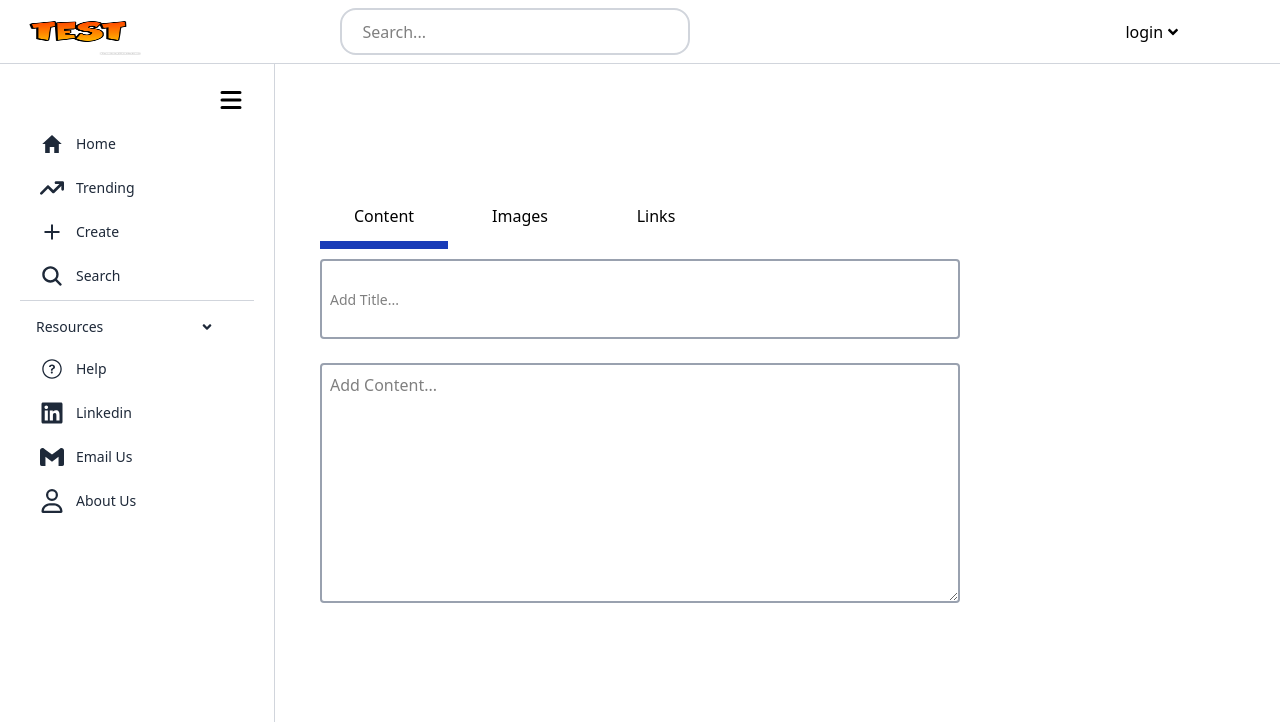
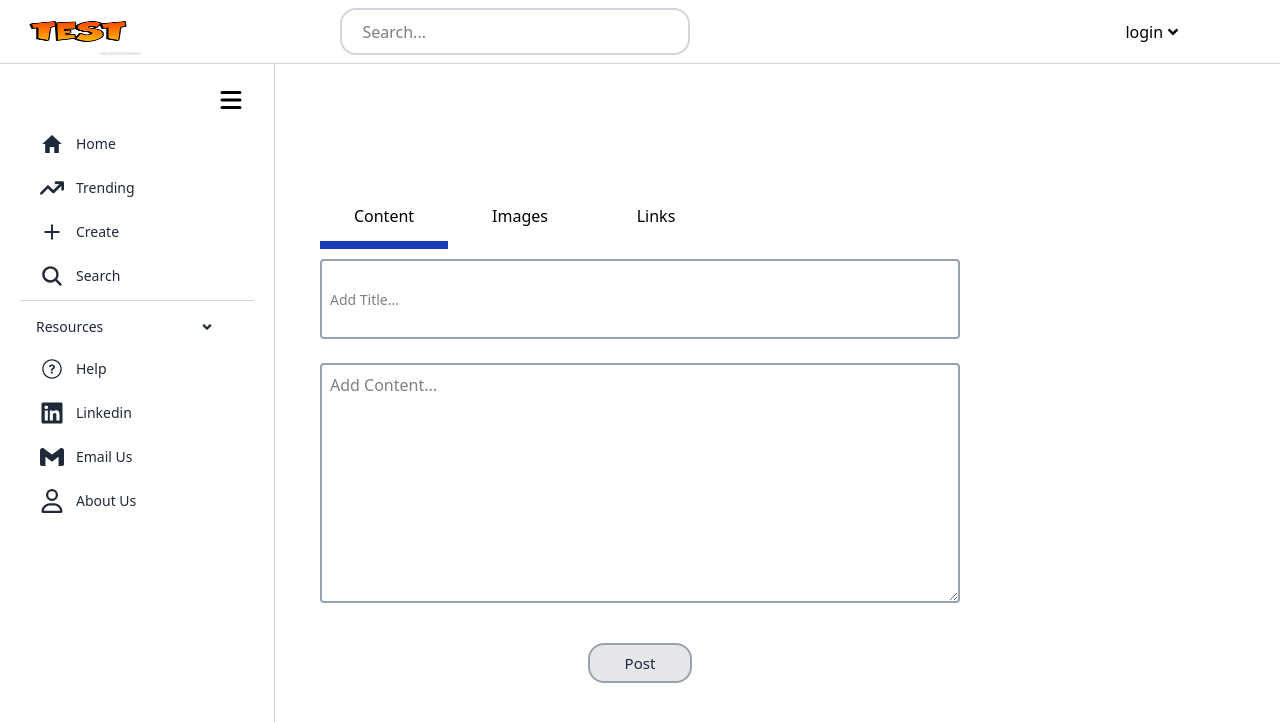
Before and after one commit to Astitvazz/BubbleBlog2, a React (Vite) app: page /create in a window 1280 px wide. Shown: the top 722 px of the page. Built offline with nearby package versions, Linux system fonts and the light colour scheme; no server answers.

Commit message:
added validation to createPost and wrapped data in formData

```diff
--- a/src/components/ImageCarousel.jsx
+++ b/src/components/ImageCarousel.jsx
@@ -14,7 +14,7 @@ function ImageCarousel({ images }) {
     >
       {images.map((img, i) => (
         <SwiperSlide key={i}>
-          <img src={img} alt={`Slide ${i}`} className="w-full h-[300px] object-cover rounded-2xl" />
+          <img src={img} alt={`Slide ${i}`} className="w-full h-[400px] object-cover rounded-2xl" />
         </SwiperSlide>
       ))}
     </Swiper>
--- a/src/pages/CreatePost.jsx
+++ b/src/pages/CreatePost.jsx
@@ -1,101 +1,220 @@
-import React, { useState } from 'react'
+import React, { useEffect, useState } from "react";
 import { IoCloudUploadOutline } from "react-icons/io5";
-import ImageCarousel from '../components/ImageCarousel';
+import ImageCarousel from "../components/ImageCarousel";
+import axios from "axios";
 
-function Createpost({isOpen}) {
-  const [content,setContent]=useState(true);
-  const [images, setImages]=useState(false);
-  const [link,setLink]=useState(false);
-  const [text,setText]=useState({
-    title:'',
-    content:'',
-    link:'',
-  })
-  const [fileLinkArray, setFileLinkArray]=useState([])
-  const handleChange=(e)=>{
-    console.log(text)
-    setText((prev)=>{
-      return{...prev,[e.target.name]:e.target.value}
-    })
-  }
-  const toggleContent=()=>{
+function Createpost({ isOpen }) {
+  const [content, setContent] = useState(true);
+  const [images, setImages] = useState(false);
+  const [link, setLink] = useState(false);
+  const [fileArray, setFileArray] = useState([]);
+  const [errors, setErrors] = useState({
+    titleError: "",
+    contentError: "",
+  });
+  const [freez, setFreez] = useState(true);
+  const [text, setText] = useState({
+    title: "",
+    content: "",
+    link: "",
+  });
+  const [fileLinkArray, setFileLinkArray] = useState([]);
+  const handleChange = (e) => {
+    console.log(text);
+    setText((prev) => {
+      return { ...prev, [e.target.name]: e.target.value };
+    });
+
+  };
+  const toggleContent = () => {
     setContent(true);
     setImages(false);
     setLink(false);
-  }
-  const toggleImages=()=>{
+  };
+  const toggleImages = () => {
     setContent(false);
     setImages(true);
     setLink(false);
-  }
-  const toggleLinks=()=>{
+  };
+  const toggleLinks = () => {
     setContent(false);
     setImages(false);
     setLink(true);
-  }
-  const handleFileUpload=(e)=>{
-    const files=e.target.files;
+  };
+  const handleFileUpload = (e) => {
+    const files = e.target.files;
+    const newFiles = Array.from(files);
+    setFileArray((prev) => {
+      return [...prev, ...newFiles];
+    });
     const fileArray = Array.from(files);
-    fileArray.forEach(file => {
-      setFileLinkArray((prev)=>{
-        return[
-          ...prev,URL.createObjectURL(file)
-        ]
-      })
+    fileArray.forEach((file) => {
+      setFileLinkArray((prev) => {
+        return [...prev, URL.createObjectURL(file)];
+      });
     });
-    console.log(files)
-  }
+    console.log(files);
+  };
+  const handleSubmit = async () => {
+    // Reset errors
+    setErrors({ titleError: "", contentError: "" });
+
+    let hasError=false;
+
+    // Validation checks
+    if (text.title.trim() === "") {
+      setErrors((prev) => ({ ...prev, titleError: "Title can't be empty" }));
+      hasError = true;
+    }
+    if (text.content.trim() === "") {
+      setErrors((prev) => ({
+        ...prev,
+        contentError: "Content can't be empty",
+      }));
+      hasError = true;
+    }
+
+    if (hasError) {
+      setFreez(true); // Keep button disabled
+      return; // Stop execution
+    }
+
+     // Enable button for posting
+
+    try {
+      const formData = new FormData();
+      formData.append("title", text.title);
+      formData.append("link", text.link);
+      formData.append("content", text.content);
+
+      fileArray.forEach((file) => {
+        formData.append("images", file);
+      });
+
+      const response = await axios.post("/", formData, {
+        headers: { "Content-Type": "multipart/form-data" },
+      });
+
+      console.log("Form posted successfully", response.data);
+    } catch (error) {
+      console.log("Something went wrong", error);
+    }
+  };
+  useEffect(()=>{
+    if(text.content.trim()!==''&&text.title.trim()!==''){
+      setFreez(false);
+    }
+    if(text.content.trim()===''||text.title.trim()===''){
+      setFreez(true);
+    }
+  },[text])
   return (
     <>
-      <div className='w-full h-screen flex justify-center items-center'>
-          <div className='h-[650px] w-[800px] flex flex-col justify-start items-center pt-10'>
-              <div className='w-[80%] h-20  pt-2 '>
-                <button className={`w-[20%]  h-[80%] ${content?'border-b-8 border-blue-800':'border-none'} mr-2 text-bold`} onClick={toggleContent}>Content</button>
-                <button className={`w-[20%]  h-[80%] ${images?'border-b-8 border-blue-800':'border-none'} mr-2 text-bold`} onClick={toggleImages}>Images</button>
-                <button className={`w-[20%]  h-[80%] ${link?'border-b-8 border-blue-800':'border-none'} mr-2 text-bold`} onClick={toggleLinks}>Links</button>
+      <div className="w-full h-screen flex justify-center items-center">
+        <div className="h-[650px] w-[800px] flex flex-col justify-start items-center pt-10">
+          <div className="w-[80%] h-20  pt-2 ">
+            <button
+              className={`w-[20%]  h-[80%] ${
+                content ? "border-b-8 border-blue-800" : "border-none"
+              } mr-2 text-bold`}
+              onClick={toggleContent}
+            >
+              Content
+            </button>
+            <button
+              className={`w-[20%]  h-[80%] ${
+                images ? "border-b-8 border-blue-800" : "border-none"
+              } mr-2 text-bold`}
+              onClick={toggleImages}
+            >
+              Images
+            </button>
+            <button
+              className={`w-[20%]  h-[80%] ${
+                link ? "border-b-8 border-blue-800" : "border-none"
+              } mr-2 text-bold`}
+              onClick={toggleLinks}
+            >
+              Links
+            </button>
+          </div>
+          <input
+            name="title"
+            type="text"
+            value={text.title}
+            placeholder="Add Title..."
+            className="focus:outline-none focus:ring-0 w-[80%] h-20 border-2 border-gray-400  rounded p-2 text-sm"
+            onChange={handleChange}
+          />
+          <div className="text-red-500 h-6 text-sm w-[80%]">
+            {errors.titleError}
+          </div>
+          {content ? (
+            <>
+              <textarea
+                name="content"
+                className="focus:outline-none focus:ring-0 w-[80%] h-60 border-2 border-gray-400 rounded p-2 "
+                value={text.content}
+                placeholder="Add Content..."
+                onChange={handleChange}
+              />
+              <div className="text-red-500 h-6 text-sm w-[80%]">
+                {errors.contentError}
               </div>
-              <input name='title' type='text' placeholder='Add Title...' className='focus:outline-none focus:ring-0 w-[80%] h-20 border-2 border-gray-400  rounded p-2 text-sm mb-6' onChange={handleChange}/>
-              {
-                content?
-              <textarea name='content' className='focus:outline-none focus:ring-0 w-[80%] h-60 border-2 border-gray-400 rounded p-2 ' placeholder='Add Content...' onChange={handleChange}/>
-              :''
-              }
-              {
-                images?
-                <>
-                <div className='w-[80%] h-15  border-2 border-gray-400 border-b-white p-2 flex items-center justify-center '>
-                    <input type='file' id='upload' multiple hidden onChange={handleFileUpload}/>
-                    <p className='text-sm m-1 text-gray-600'>upload media</p>
-                    <label htmlFor='upload'>
-                    <IoCloudUploadOutline className='text-gray-800 w-[30px] h-[30px] p-1 bg-gray-200 rounded-[100%] hover:bg-gray-300' />
-                    </label>
-                </div>
-                <div className='w-[80%] h-80  border-2 border-gray-400 border-t-white p-2 flex items-center justify-center '>
-                    <ImageCarousel images={fileLinkArray}/>
-                </div>
-                </>:''
-              }
-              {
-                link?
-                <>
-                <input name='link' type='text' placeholder='Add Links...' className='focus:outline-none focus:ring-0 w-[80%] h-20  border-2 border-gray-400  rounded p-2 text-sm mb-6' onChange={handleChange}/>
+            </>
+          ) : (
+            ""
+          )}
+          {images ? (
+            <>
+              <div className="w-[80%] h-15  border-2 border-gray-400 border-b-white p-2 flex items-center justify-center ">
+                <input
+                  type="file"
+                  id="upload"
+                  multiple
+                  hidden
+                  onChange={handleFileUpload}
+                />
+                <p className="text-sm m-1 text-gray-600">upload media</p>
+                <label htmlFor="upload">
+                  <IoCloudUploadOutline className="text-gray-800 w-[30px] h-[30px] p-1 bg-gray-200 rounded-[100%] hover:bg-gray-300" />
+                </label>
+              </div>
+              <div className="w-[80%] h-80  border-2 border-gray-400 border-t-white p-2 flex items-center justify-center overflow-hidden ">
+                <ImageCarousel images={fileLinkArray} />
+              </div>
+            </>
+          ) : (
+            ""
+          )}
+          {link ? (
+            <>
+              <input
+                name="link"
+                type="text"
+                placeholder="Add Links..."
+                className="focus:outline-none focus:ring-0 w-[80%] h-20  border-2 border-gray-400  rounded p-2 text-sm mb-6"
+                onChange={handleChange}
+              />
+            </>
+          ) : (
+            ""
+          )}
 
-                </>
-                :''
-              }
-              {
-            link?
-          <button className='w-[13%] h-10 border-2 bg-gray-200 border-gray-400 rounded-2xl text-semibold text-[15px] text-gray-800 mt-4'>Post</button>
-          :''
-          }
-
-          </div>
-
-
+          <button
+            className={`w-[13%] h-10 border-2 ${
+              freez
+                ? "bg-gray-200 border-gray-400"
+                : "bg-blue-800 border-blue-800 text-white"
+            } rounded-2xl text-semibold text-[15px] text-gray-800 mt-4`}
+            onClick={handleSubmit}
+          >
+            Post
+          </button>
+        </div>
       </div>
     </>
-
-  )
+  );
 }
 
-export default Createpost
+export default Createpost;
```
